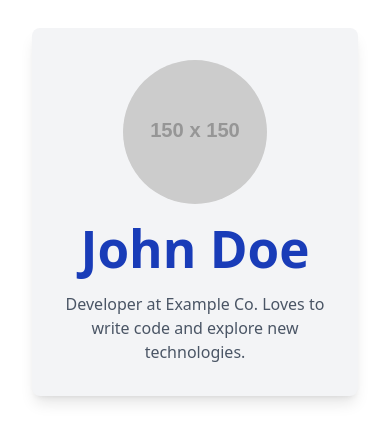
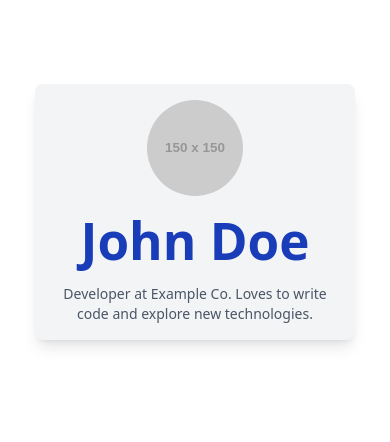
Before and after one commit to JoshuaMisati2002/alx-fe-reactjs, a React (Vite) app in the folder tailwind-react-integration/: page / in a window 390 px wide. Shown: the part 210-652 px from the top of the page. Built offline with nearby package versions, Linux system fonts and the light colour scheme.

Commit message:
reactive style

```diff
--- a/tailwind-react-integration/src/components/UserProfile.jsx
+++ b/tailwind-react-integration/src/components/UserProfile.jsx
@@ -1,13 +1,13 @@
 function UserProfile() {
   return (
-    <div className="bg-gray-100 p-8 max-w-sm mx-auto my-20 rounded-lg shadow-lg text-center">
+    <div className="bg-gray-100 p-4 max-w-xs mx-auto my-20 rounded-lg shadow-lg text-center md:p-8 md:max-w-sm">
       <img
         src="https://via.placeholder.com/150"
         alt="User"
-        className="w-36 h-36 rounded-full mx-auto"
+        className="w-24 h-24 rounded-full mx-auto md:w-36 md:h-36"
       />
-      <h1 className="text-xl text-blue-800 my-4 font-semibold">John Doe</h1>
-      <p className="text-gray-600 text-base">
+      <h1 className="text-lg text-blue-800 my-4 font-semibold md:text-xl">John Doe</h1>
+      <p className="text-sm text-gray-600 md:text-base">
         Developer at Example Co. Loves to write code and explore new technologies.
       </p>
     </div>
```
